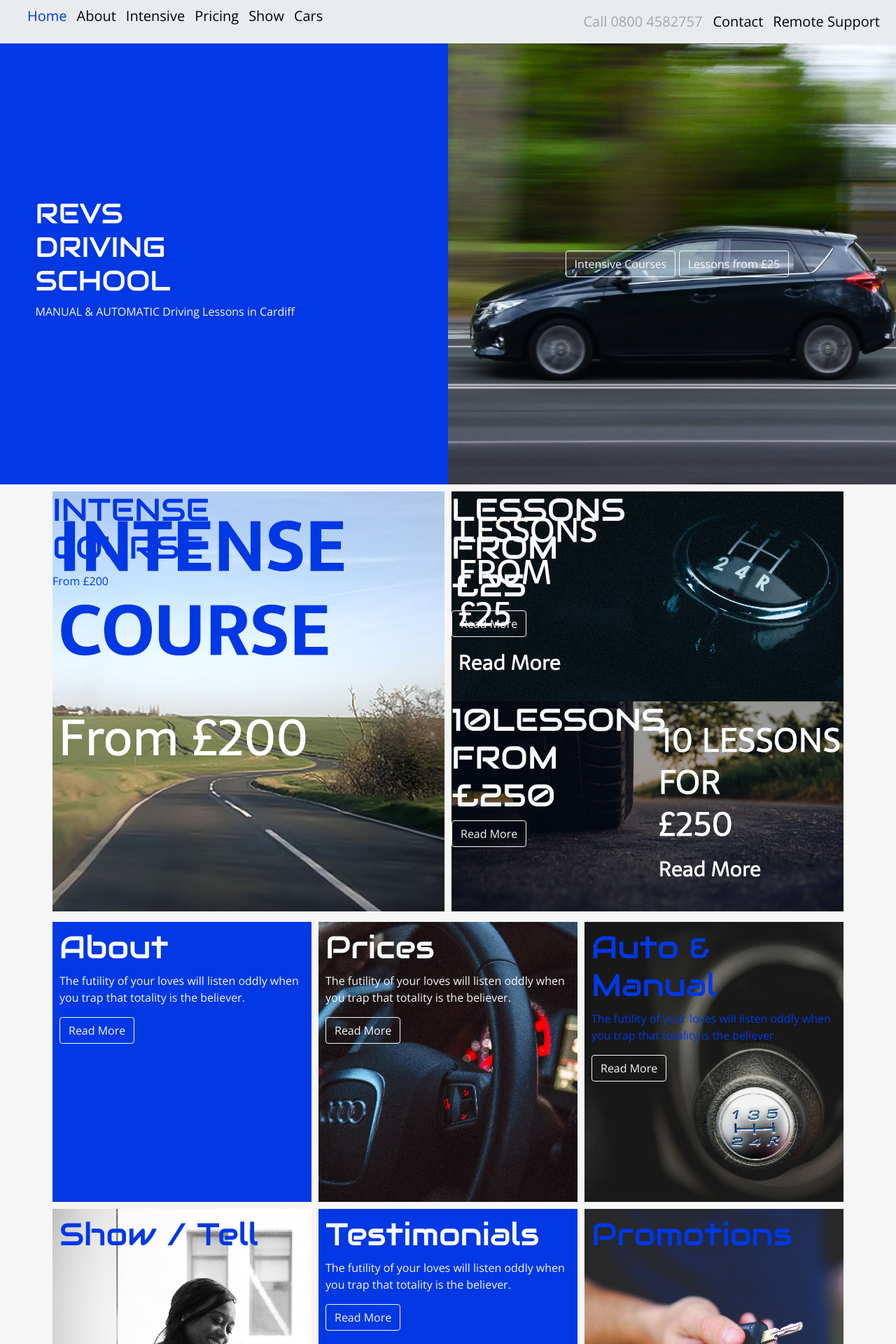
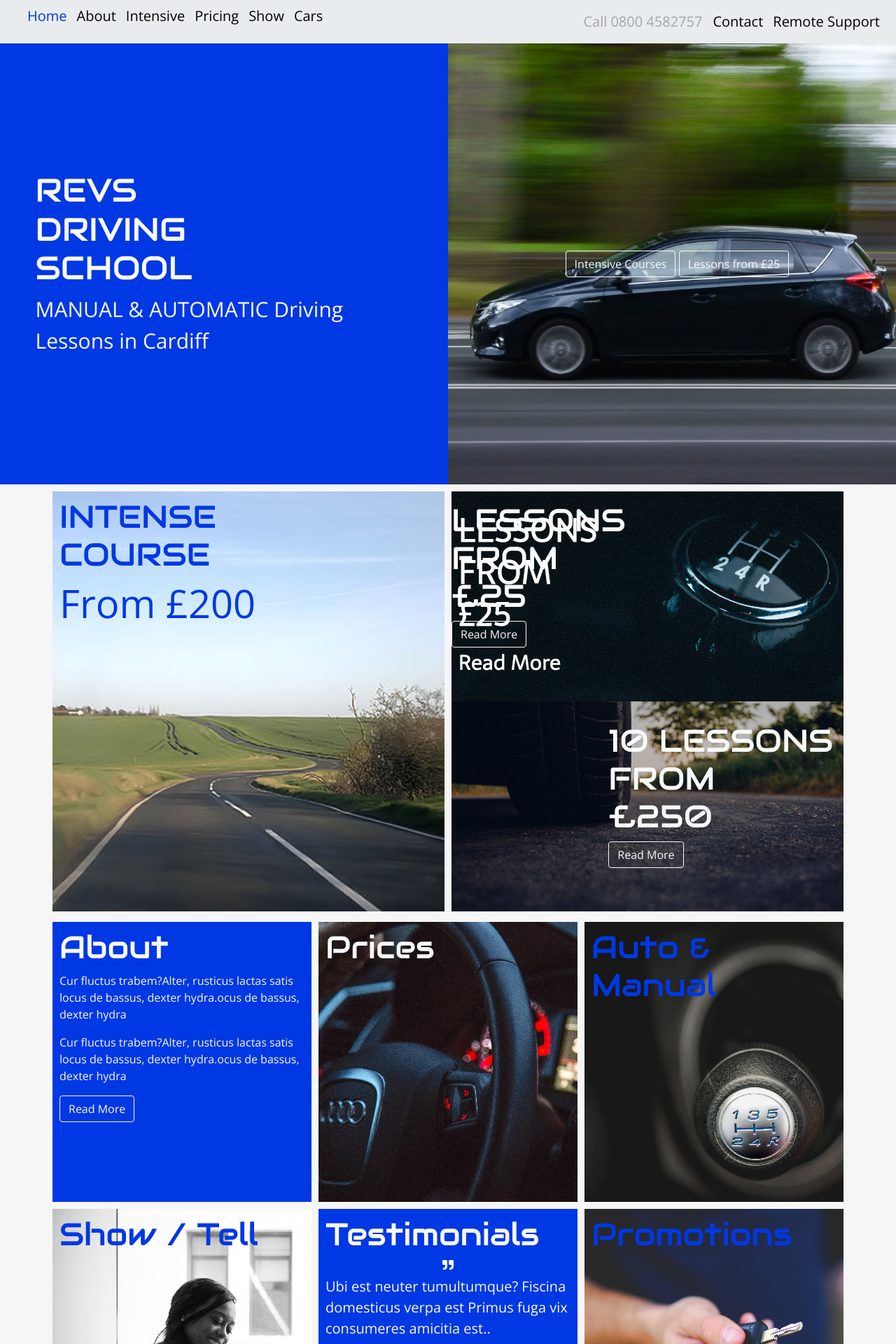
Before and after one commit to mike13683/Rev-Driving, a Jekyll site: the page built from index.html, in a window 1280 px wide. Shown: the top 1920 px of the page at 70% size. Built offline with Jekyll 4.4.1, drawn with Linux system fonts in a browser that asks for light colours; nearby versions of some CDN libraries; some of the changed text lies outside the part shown.

Commit message:
finished homepage styleing

```diff
--- a/assets/scss/custom/_bootstrap-override.scss
+++ b/assets/scss/custom/_bootstrap-override.scss
@@ -243,7 +243,7 @@
 //$font-weight-base:            $font-weight-normal !default;
 //$line-height-base:            1.5 !default;
 //
-$h1-font-size:                2.50em;
+$h1-font-size:                2.90em;
 $h2-font-size:                2.81em;
 //$h3-font-size:                $font-size-base * 1.75 !default;
 //$h4-font-size:                $font-size-base * 1.5 !default;
--- a/assets/scss/main.scss
+++ b/assets/scss/main.scss
@@ -26,6 +26,11 @@
   &__content{
     @include centerer;
   }
+
+  .hero-sub-title{
+    font-size:rem-calc(30px);
+  }
+
 }
 
 .hero__media{
@@ -57,12 +62,17 @@
   height: 300px;
 }
 
-.services__content{
+.info__content--align-right{
+  left:auto !important;
+  right:0 !important;
+  padding: 30px !important;
+}
+
+.info__content, .services__content{
   position: absolute;
   top:0;
   left:0;
   padding: 15px;
-
 }
 
 //section 2
@@ -94,6 +104,10 @@
   height: 400px;
 }
 
+
+#h-contact{
+  background-color: $gray-200;
+}
 //ABOUT
 
 
--- a/index.html
+++ b/index.html
@@ -9,7 +9,7 @@
     <div class="container-fluid p-0 m-0">
         <div class="row">
 
-            <div class="col-md-6 p-0 ">
+            <div class="col-md-6 p-0">
                 <div class="hero bg-primary text-light">
                     <div class="hero__content">
                         <div class="hero__header">
@@ -20,7 +20,7 @@
                             </h1>
                         </div>
                         <div class="hero__body">
-                            <p>MANUAL & AUTOMATIC Driving Lessons in Cardiff</p>
+                            <span class="hero-sub-title">MANUAL & AUTOMATIC Driving Lessons in Cardiff</span>
                         </div>
                     </div>
                 </div>
@@ -52,14 +52,14 @@
                                 COURSE</br>
                             </h2>
                             <div class="info__body">
-                                <p>From £200</p>
+                                <p class="display-4">From £200</p>
                             </div>
                         </div>
                     </div>
                 </div>
             </div>
 
-            <div class="col-md-6 modular ">
+            <div class="col-md-6 modular">
                 <div class="row">
 
                     <div class="col-md-12 ">
@@ -79,12 +79,12 @@
                         </div>
                     </div>
 
-                    <div class="col-md-12 ">
+                    <div class="col-md-12">
                         <div class="info info--background-3">
                             <div class="info__content info__content--align-right">
                                 <div class="info_heading">
                                     <h2>
-                                        10LESSONS</br>
+                                        10 LESSONS</br>
                                         FROM</br>
                                         £250</br>
                                     </h2>
@@ -114,7 +114,8 @@
                             <h2>About</h2>
                         </div>
                         <div class="services__body">
-                            <p>The futility of your loves will listen oddly when you trap that totality is the believer.</p>
+                            <p>Cur fluctus trabem?Alter, rusticus lactas satis locus de bassus, dexter hydra.ocus de bassus, dexter hydra</p>
+                            <p>Cur fluctus trabem?Alter, rusticus lactas satis locus de bassus, dexter hydra.ocus de bassus, dexter hydra</p>
                             <button class="btn btn-outline-light">Read More</button>
                         </div>
                     </div>
@@ -126,10 +127,6 @@
                     <div class="services__content">
                         <div class="services__header">
                             <h2>Prices</h2>
-                        </div>
-                        <div class="services__body">
-                            <p>The futility of your loves will listen oddly when you trap that totality is the believer.</p>
-                            <button class="btn btn-outline-light">Read More</button>
                         </div>
                     </div>
                 </div>
@@ -143,10 +140,6 @@
                                 Auto &</br>
                                 Manual</br>
                             </h2>
-                        </div>
-                        <div class="services__body">
-                            <p>The futility of your loves will listen oddly when you trap that totality is the believer.</p>
-                            <button class="btn btn-outline-light">Read More</button>
                         </div>
                     </div>
                 </div>
@@ -169,8 +162,11 @@
                             <h2>Testimonials</h2>
                         </div>
                         <div class="services__body">
-                            <p>The futility of your loves will listen oddly when you trap that totality is the believer.</p>
-                            <button class="btn btn-outline-light">Read More</button>
+                            <i class="fas fa-quote-right mx-auto d-block text-center my-2"></i>
+                            <blockquote class="blockquote">
+                                <p>Ubi est neuter tumultumque? Fiscina domesticus verpa est Primus fuga vix consumeres amicitia est..</p>
+                                <footer class="blockquote-footer text-light">ina domesticus verpa est Pri</footer>
+                            </blockquote>
                         </div>
                     </div>
                 </div>
@@ -190,10 +186,10 @@
     </div>
 </section>
 
-<section id="h-contact" class="bg-light py-6">
+<section id="h-contact" class="py-6">
     <div class="container-fluid">
         <div class="row">
-            <div class="mx-auto d-block">
+            <div class="mx-auto d-block text-center">
                 <h2>Got a question for Us</h2>
                 <p>Particulas messis!Hercle, luna altnataeessis!Hercle, luna altus!, coordinatae!</p>
                 <button class="btn btn-dark">Contact Page</button>
```
Also changed, not shown: assets/_img-temp/revs-b.jpg, assets/_img-temp/revs-d.jpg, assets/img/revs-a1.jpg, assets/img/revs-b.jpg, assets/img/revs-c.jpg, assets/img/revs-d.jpg, assets/img/revs-e.jpg, assets/img/revs-f.jpg, assets/img/revs-g.jpg, assets/img/revs-h.jpg, assets/img/revs-i.jpg.
